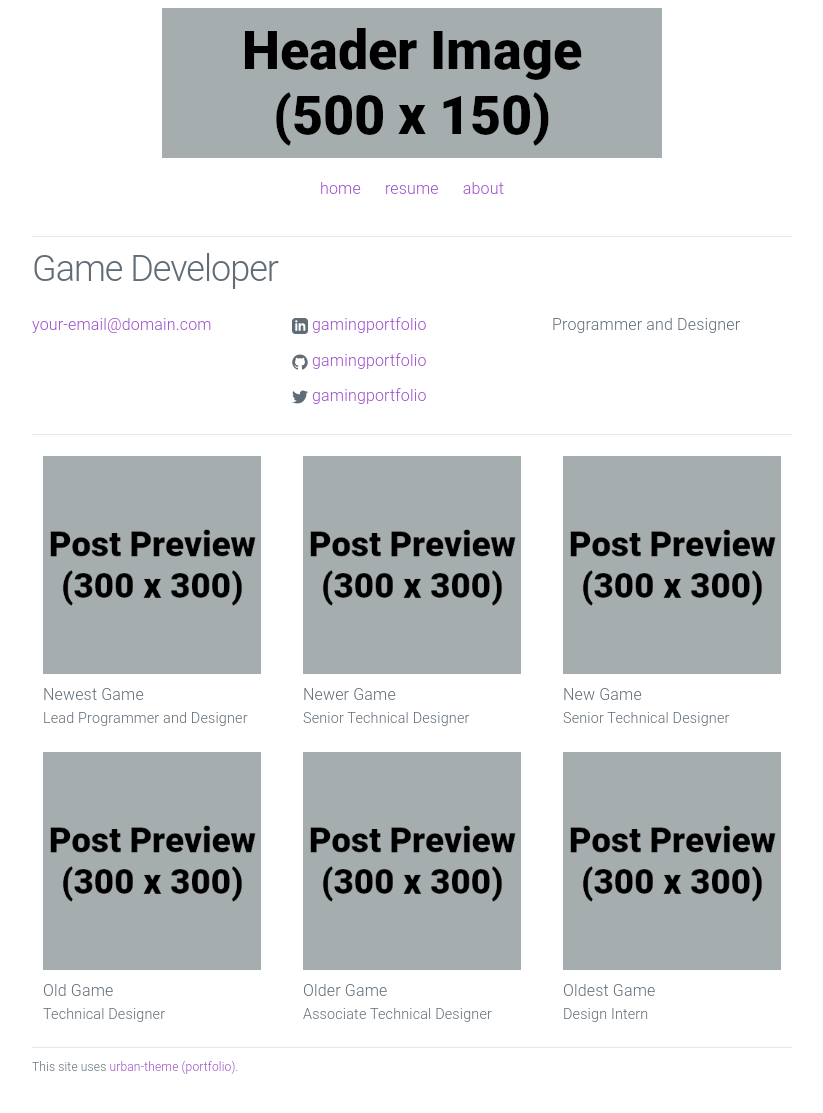
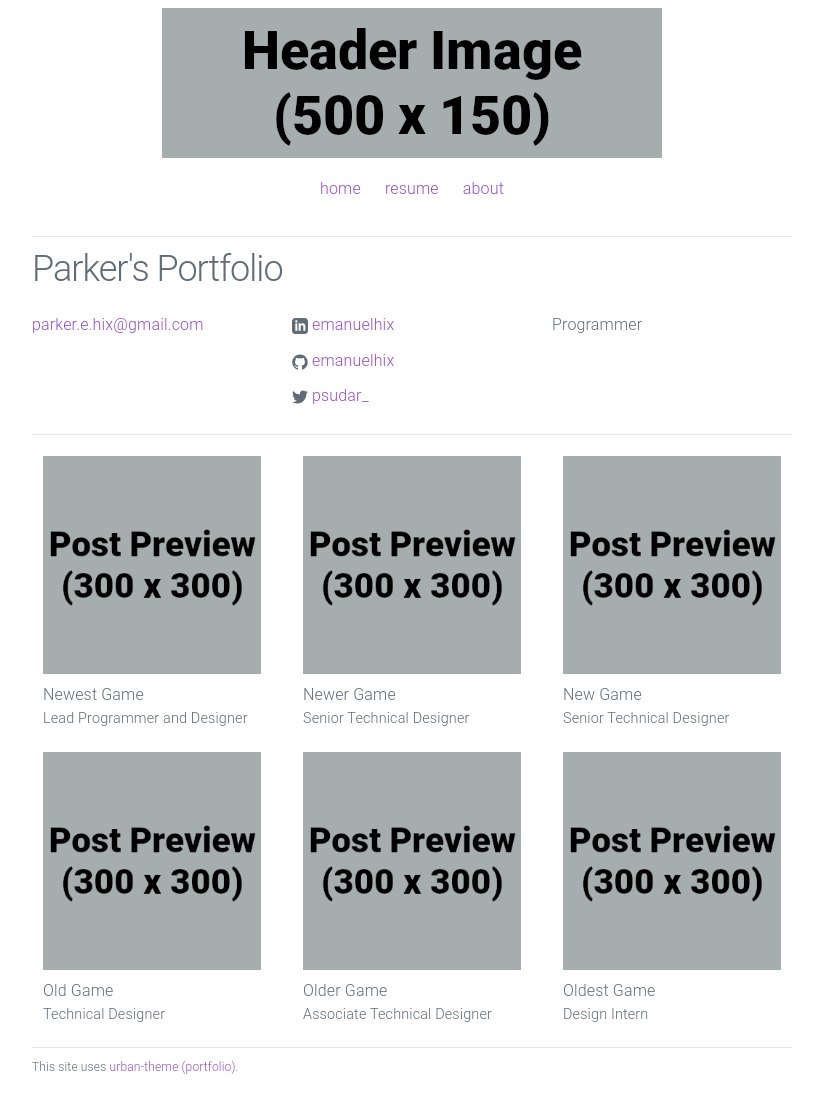
Before and after one commit to emanuelhix/emanuelhix.github.io, a Jekyll site: the page built from index.html, in a window 1280 px wide. Shown: the whole page, without its empty margins (228-1051 px from the left). Built offline with Jekyll 4.4.1, drawn with Linux system fonts in a browser that asks for light colours.

Commit message:
Update _config.yml
Added initial settings

```diff
--- a/_config.yml
+++ b/_config.yml
@@ -1,12 +1,12 @@
 # Site settings
-title: Game Developer
-email: your-email@domain.com
+title: Parker's Portfolio
+email: parker.e.hix@gmail.com
 description: > # keep this and put description below
-  Programmer and Designer
-url: "https://yourdomain.com" # the base hostname & protocol for your site
-linkedin_url: "https://www.linkedin.com/in/gamingportfolio"
-github_username: gamingportfolio
-twitter_username: gamingportfolio
+  Programmer
+url: "https://www.google.com" # the base hostname & protocol for your site
+linkedin_url: "www.linkedin.com/in/phix03"
+github_username: emanuelhix
+twitter_username: psudar_
 footer_text: "This site uses <a href='https://github.com/gamingportfolio/urban-theme-portfolio'>urban-theme (portfolio)</a>."
 
 # Build settings
```
